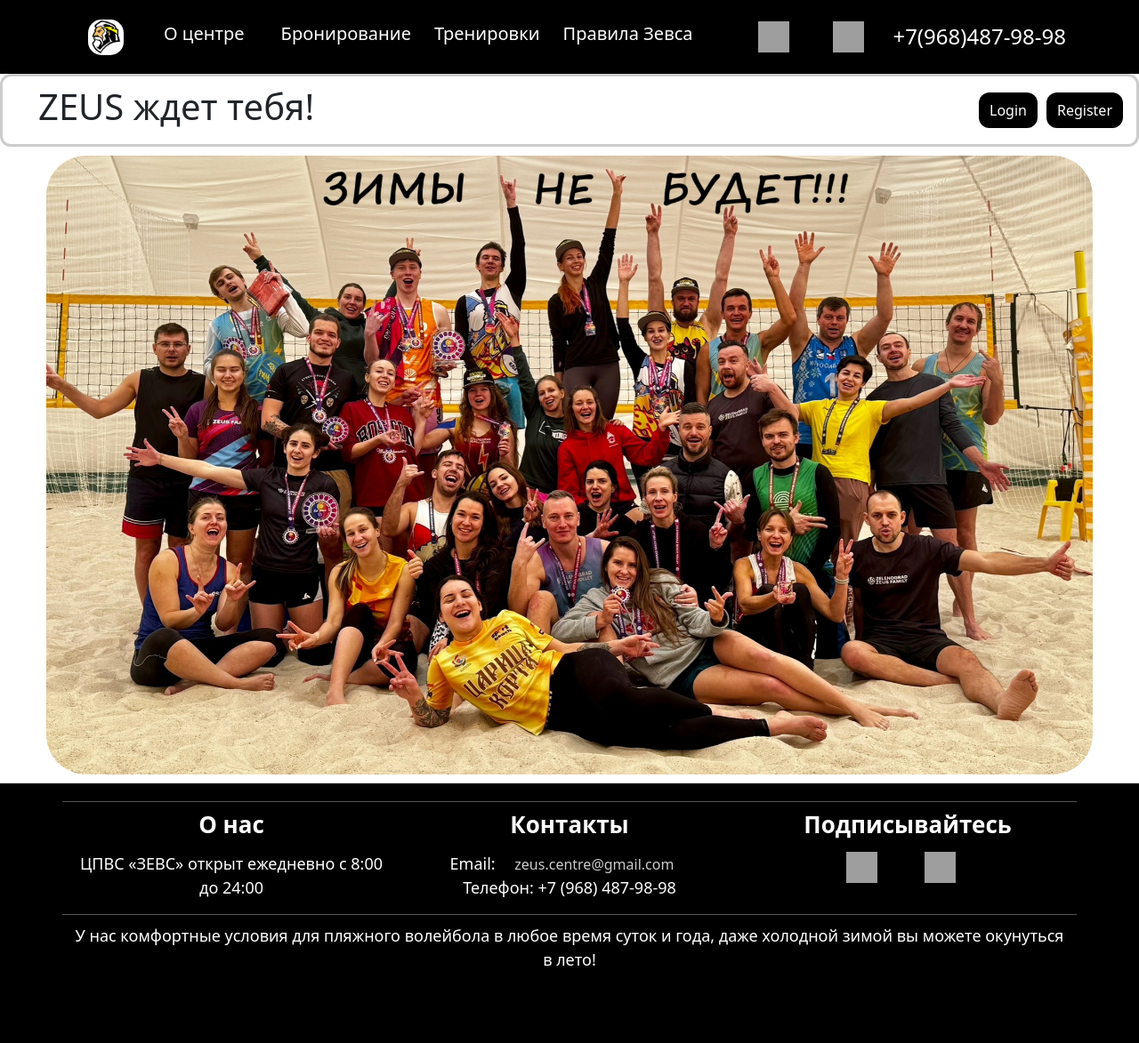
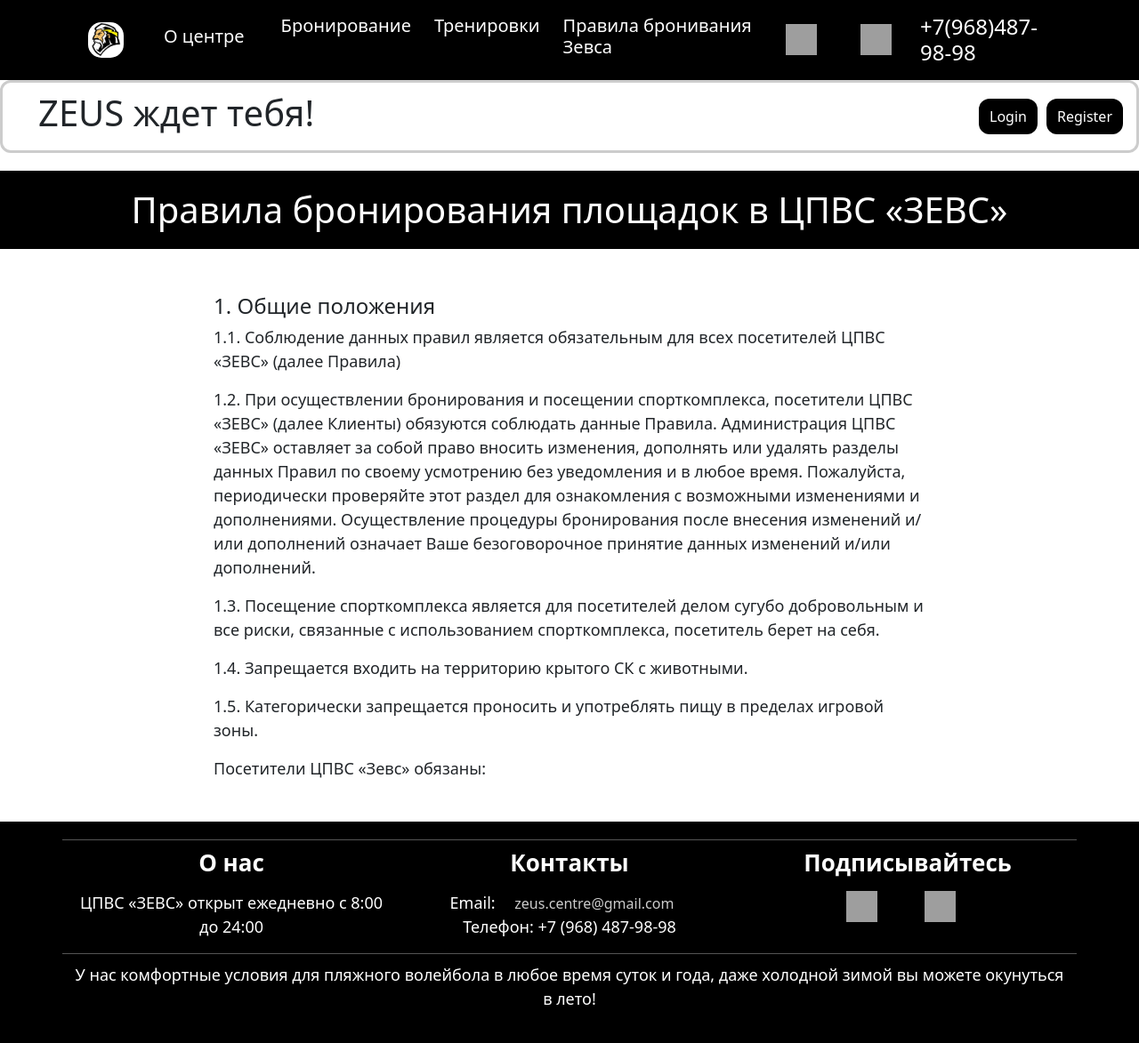
Before and after one commit to alex-arkh-aaa/ZEUS, a Django app: page /booking_rules/ in a window 1280 px wide. Shown: the whole page at 89% size. Before the commit the page ends 1086 px from the top, so only its background shows below. Run offline with Django 4.2, Linux system fonts and the light colour scheme; grey boxes are pictures that could not be loaded.

Commit message:
1 part of verstka of booking_rules.html

```diff
--- a/templates/base.html
+++ b/templates/base.html
@@ -51,7 +51,7 @@
 				</li>
 				<li class="nav-item">
 					<a class="nav-link active" aria-current="page" href="http://127.0.0.1:8000/booking_rules/">
-						<h5 class="text-white">Правила Зевса</h5>
+						<h5 class="text-white">Правила бронивания Зевса</h5>
 					</a>
 				</li>
 			</ul>
@@ -83,12 +83,6 @@
     </div>
 </nav>
 
-<div class="row justify-content-center">
-	<div class="col-12 col-md-11" style="padding: 10px;">
-		<img style="border-radius: 45px; width: 100%; height: auto; display: block; margin: 0 auto;"
-		     src="{% static 'img/main_photo.jpg' %}" alt="Описание">
-	</div>
-</div>
 
 {% block main%}{% endblock main%}
 <footer>
--- a/templates/booking_rules.html
+++ b/templates/booking_rules.html
@@ -1,2 +1,56 @@
 {% extends "base.html" %}
-{% block title %}Правила Зевса{% endblock title %}
+{% block title %}Правила бронирования Зевса{% endblock title %}
+
+{% block main%}
+<h1 style="text-align: center; background-color: black; color: white; padding: 20px; margin-block: 20px;">
+	Правила бронирования площадок в ЦПВС «ЗЕВС»
+</h1>
+
+<div class="body">
+<h4>1. Общие положения</h4>
+<p>1.1. Соблюдение данных правил является обязательным для всех посетителей ЦПВС «ЗЕВС» (далее Правила)</p>
+<p>1.2. При осуществлении бронирования и посещении спорткомплекса, посетители ЦПВС «ЗЕВС» (далее Клиенты) обязуются соблюдать данные Правила. Администрация ЦПВС «ЗЕВС» оставляет за собой право вносить изменения, дополнять или удалять разделы данных Правил по своему усмотрению без уведомления и в любое время. Пожалуйста, периодически проверяйте этот раздел для ознакомления с возможными изменениями и дополнениями. Осуществление процедуры бронирования после внесения изменений и/или дополнений означает Ваше безоговорочное принятие данных изменений и/или дополнений.</p>
+<p>1.3. Посещение спорткомплекса является для посетителей делом сугубо добровольным и все риски, связанные с использованием спорткомплекса, посетитель берет на себя.</p>
+<p>1.4. Запрещается входить на территорию крытого СК с животными.</p>
+<p>1.5. Категорически запрещается проносить и употреблять пищу в пределах игровой зоны.</p>
+<p>Посетители ЦПВС «Зевс» обязаны:</p>
+<p></p>
+<p></p>
+<p></p>
+<p></p>
+<p></p>
+<p></p>
+<p></p>
+<p></p>
+<p></p>
+<p></p>
+<p></p>
+
+
+</div>
+
+<style>
+	p {
+		font-size: 18px;
+	}
+
+	.body {
+		/* padding: 40px 300px; */
+		max-width: 800px;
+		margin: 0 auto;
+		padding-block: 30px;
+
+	}
+</style>
+
+
+
+
+
+
+
+
+
+
+
+{% endblock main%}
```
Also changed, not shown: templates/main_page.html (+9 -0 lines), db.sqlite3, zeus_app/static/img/ignat_1.jpg (added), zeus_app/static/img/ignat_2.jpg (added), zeus_app/static/img/ignat_3.jpg (added), 2 other files.
